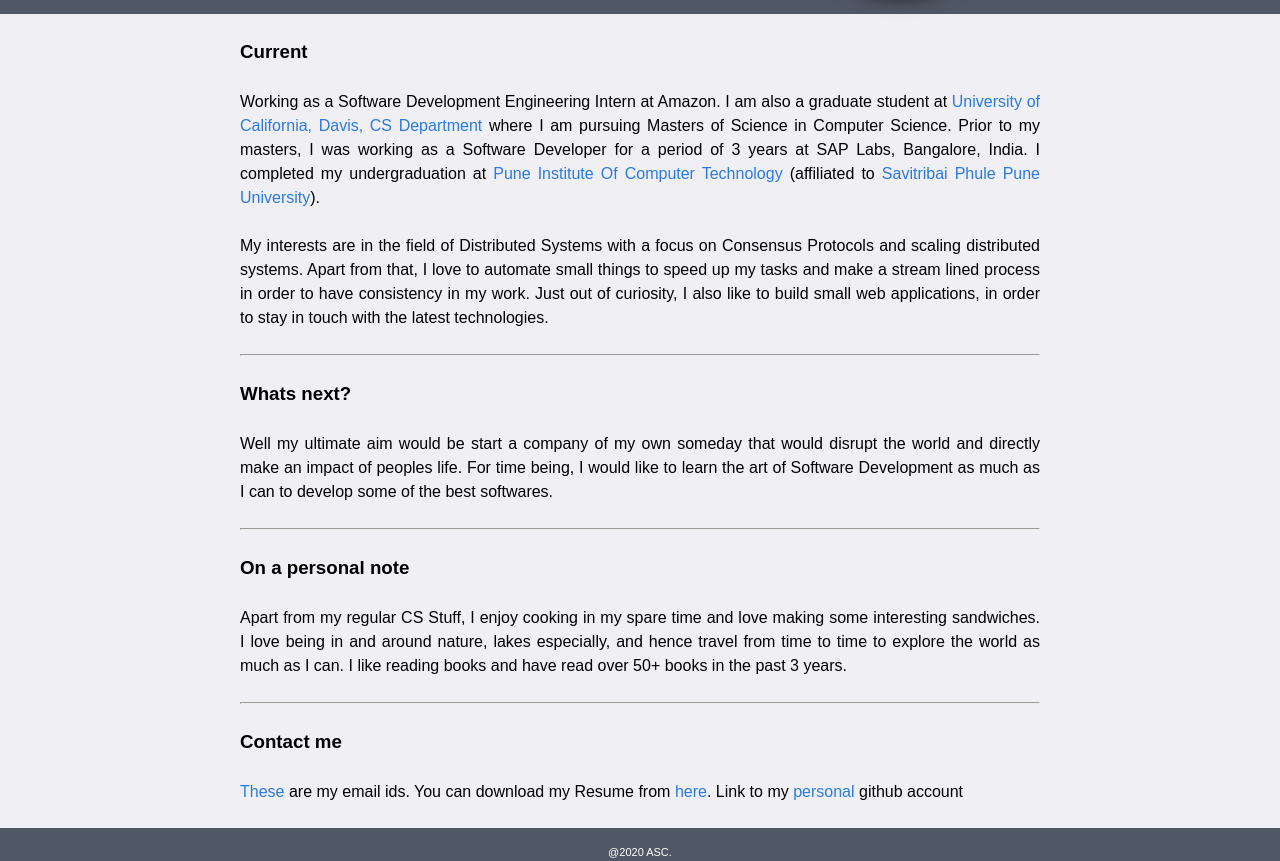
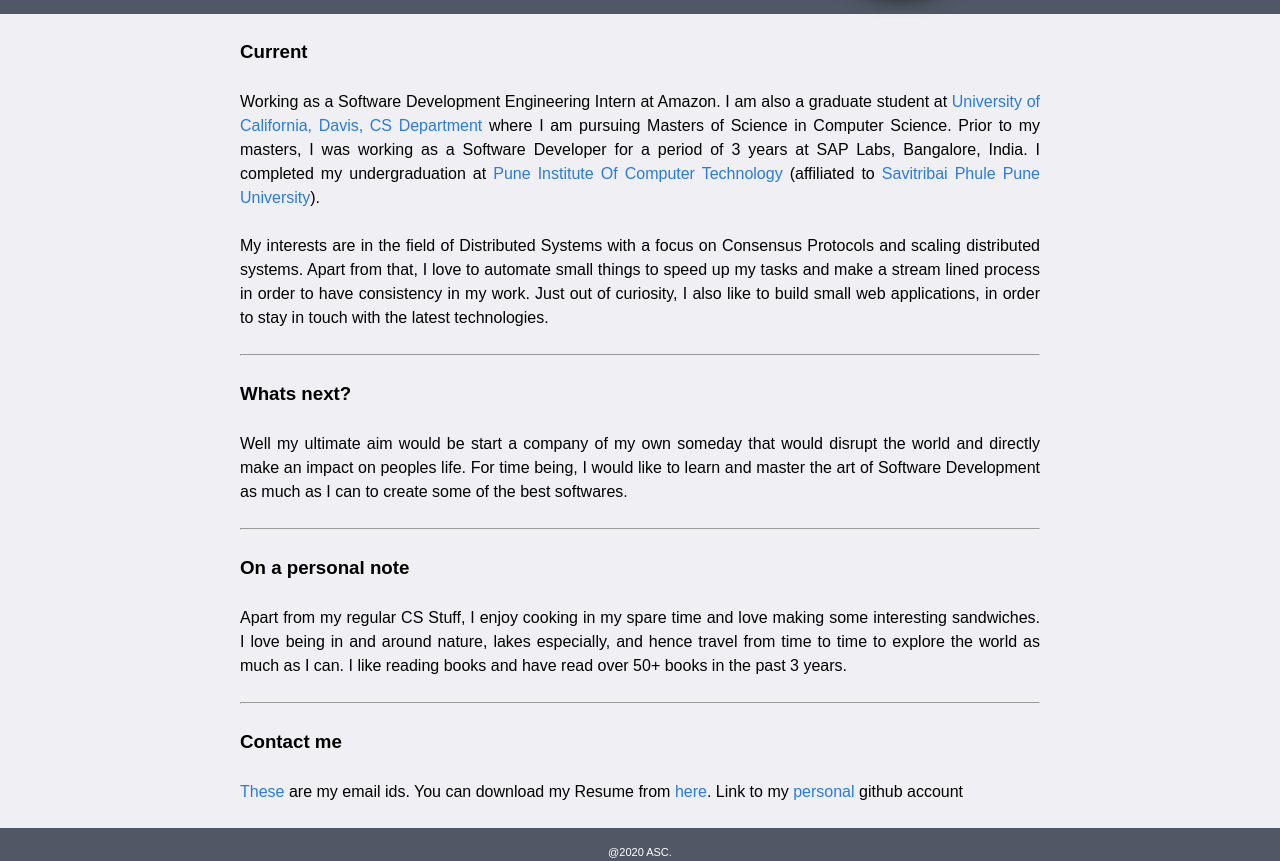
Before and after one commit to RohanSogani/rohansogani.github.io, a Jekyll site: the page built from aboutme.html, in a window 1280 px wide, cut to the strip 224-1085 px from the top of the page. Built offline with Jekyll 4.4.1, drawn with Linux system fonts in a browser that asks for light colours.

Commit message:
Spelling mistake Fix: Nikita

```diff
--- a/aboutme.html
+++ b/aboutme.html
@@ -11,7 +11,7 @@ My interests are in the field of Distributed Systems with a focus on Consensus P
 <hr/>
 <br>
 <h3><b>Whats next?</b></h3><br>
-Well my ultimate aim would be start a company of my own someday that would disrupt the world and directly make an impact of peoples life. For time being, I would like to learn the art of Software Development as much as I can to develop some of the best softwares.
+Well my ultimate aim would be start a company of my own someday that would disrupt the world and directly make an impact on peoples life. For time being, I would like to learn and master the art of Software Development as much as I can to create some of the best softwares.
 <br><br>
 
 <hr/>
```
Also changed, not shown: 2 other files.
